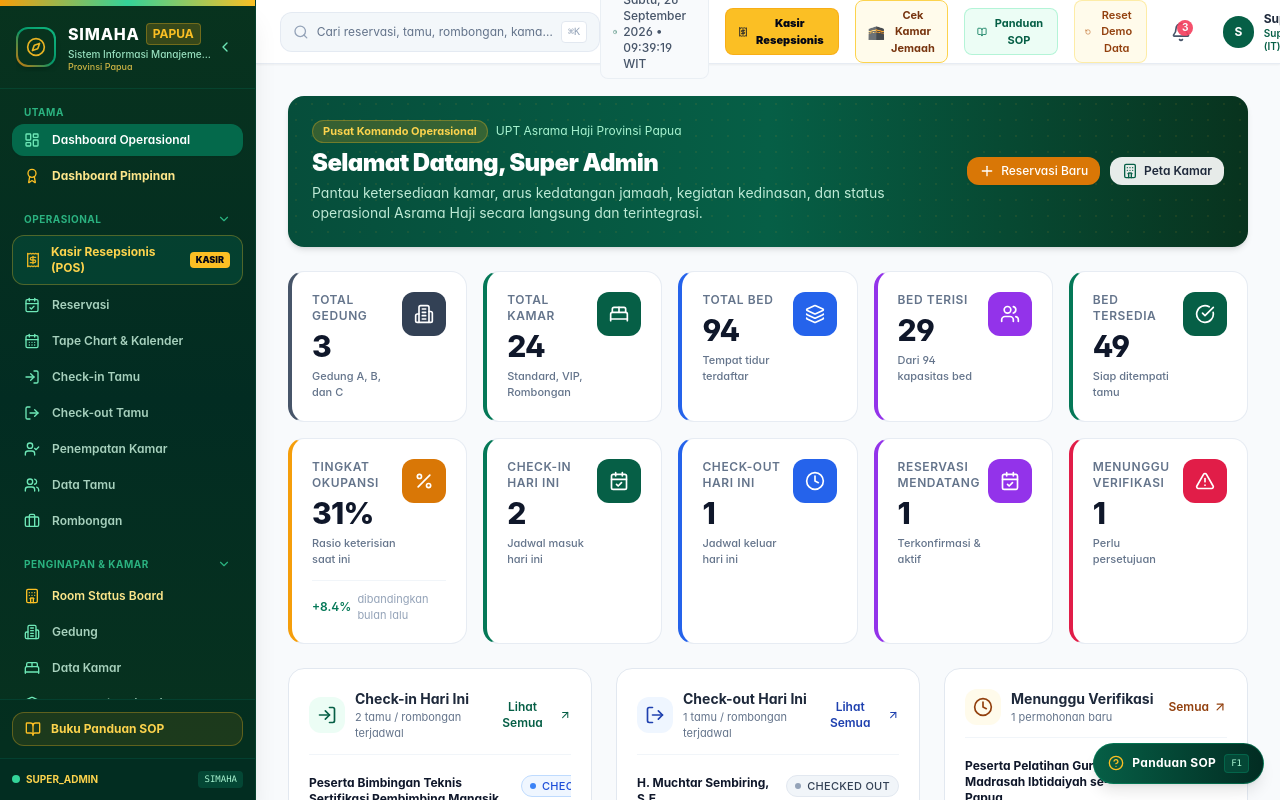
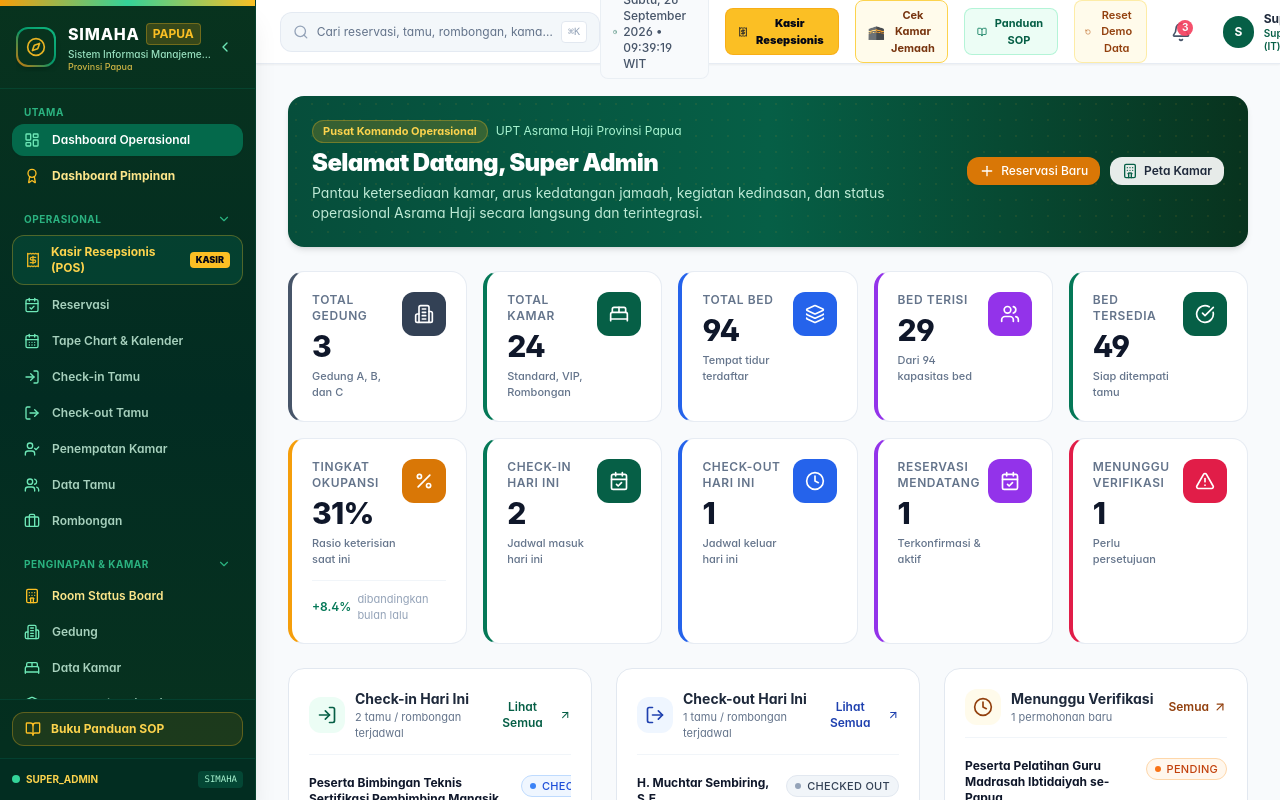
Before and after one commit to ekobot2025-cyber/asrama-haji-papua, a React (Vite) app: page / in a window 1280 px wide. Shown: the top 800 px of the page. Built offline with nearby package versions, Linux system fonts and the light colour scheme.

Commit message:
feat: replace floating SOP button with scroll-to-top button in bottom right corner

```diff
--- a/src/components/layout/AppLayout.tsx
+++ b/src/components/layout/AppLayout.tsx
@@ -3,7 +3,7 @@ import { Sidebar } from './Sidebar';
 import { Header } from './Header';
 import { GlobalSearchModal } from './GlobalSearchModal';
 import { HelpGuideModal } from '../common/HelpGuideModal';
-import { BookOpen, HelpCircle } from 'lucide-react';
+import { ArrowUp } from 'lucide-react';
 
 interface AppLayoutProps {
   currentPage: string;
@@ -20,6 +20,27 @@ export const AppLayout: React.FC<AppLayoutProps> = ({
   const [collapsed, setCollapsed] = useState(false);
   const [isSearchOpen, setIsSearchOpen] = useState(false);
   const [isHelpOpen, setIsHelpOpen] = useState(false);
+  const [showScrollTop, setShowScrollTop] = useState(false);
+
+  // Monitor window scroll to show/hide scroll-to-top button
+  useEffect(() => {
+    const handleScroll = () => {
+      const scrollY = window.scrollY || document.documentElement.scrollTop;
+      setShowScrollTop(scrollY > 200);
+    };
+
+    window.addEventListener('scroll', handleScroll, { passive: true });
+    return () => window.removeEventListener('scroll', handleScroll);
+  }, []);
+
+  // Scroll to top when currentPage changes
+  useEffect(() => {
+    window.scrollTo({ top: 0, behavior: 'smooth' });
+  }, [currentPage]);
+
+  const handleScrollToTop = () => {
+    window.scrollTo({ top: 0, behavior: 'smooth' });
+  };
 
   // Keyboard shortcut Ctrl+K / Cmd+K for search, and F1 / ? for Help SOP
   useEffect(() => {
@@ -77,18 +98,19 @@ export const AppLayout: React.FC<AppLayoutProps> = ({
         </main>
       </div>
 
-      {/* Floating Quick Help Guide Trigger Button (Bottom Right) */}
-      <div className="fixed bottom-4 right-4 z-20 no-print">
+      {/* Floating Scroll to Top Button (Bottom Right) */}
+      <div className="fixed bottom-6 right-6 z-30 no-print">
         <button
-          onClick={() => setIsHelpOpen(true)}
-          title="Buku Panduan & SOP Operasional (Tekan F1)"
-          className="flex items-center gap-2 bg-gradient-to-r from-emerald-800 to-emerald-950 text-white px-3.5 py-2.5 rounded-full shadow-lg hover:shadow-xl hover:scale-105 transition-all duration-200 border border-emerald-600/50 group"
+          onClick={handleScrollToTop}
+          title="Kembali ke Halaman Paling Atas"
+          aria-label="Kembali ke Halaman Paling Atas"
+          className={`flex items-center justify-center w-11 h-11 rounded-full bg-emerald-800 hover:bg-emerald-700 text-white shadow-lg hover:shadow-xl hover:-translate-y-1 active:translate-y-0 transition-all duration-300 border border-emerald-600/40 focus:outline-none focus:ring-2 focus:ring-emerald-400 focus:ring-offset-2 cursor-pointer ${
+            showScrollTop
+              ? 'opacity-100 scale-100 pointer-events-auto'
+              : 'opacity-0 scale-75 pointer-events-none'
+          }`}
         >
-          <HelpCircle className="w-4 h-4 text-amber-400 group-hover:rotate-12 transition-transform" />
-          <span className="text-xs font-bold tracking-wide hidden sm:inline">Panduan SOP</span>
-          <kbd className="hidden md:inline text-[9px] bg-emerald-900/80 px-1.5 py-0.5 rounded border border-emerald-700/60 font-mono text-emerald-200">
-            F1
-          </kbd>
+          <ArrowUp className="w-5 h-5 text-amber-300 stroke-[2.5]" />
         </button>
       </div>
 
```
